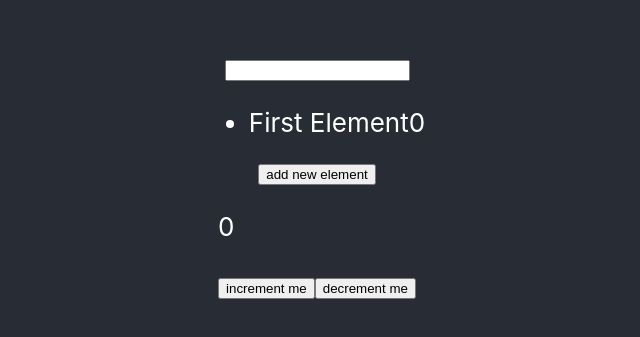
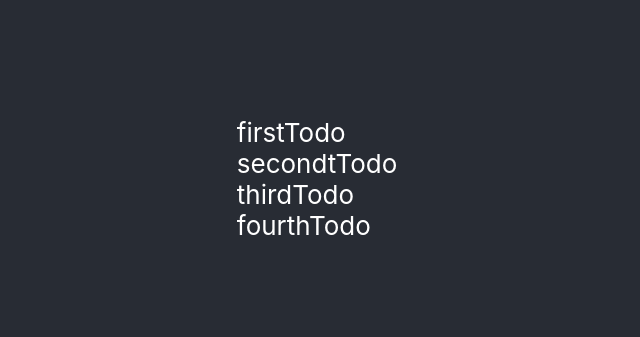
Before and after one commit to elena1964synyshyn/git, a React (Create React App) app in the folder git-app/: page / in a window 1280 px wide. Shown: the part 221-558 px from the top of the page, without its empty margins (323-963 px from the left). Built offline with nearby package versions, Linux system fonts and the light colour scheme.

Commit message:
required folder rendercomponent and todoslist and update app.js

```diff
--- a/git-app/src/App.js
+++ b/git-app/src/App.js
@@ -1,18 +1,21 @@
 import './App.css';
+import RenderComponent from './RenderComponent';
 import CounterComponent from './CounterComponent';
 import List from './List';
 function App() {
   return (
     <div className="app">
       <header className="App-header">
-        <List />
-        <CounterComponent />
+        {' '}
+        {/* <List />
+//         <CounterComponent /> */}
+        <RenderComponent />
       </header>
     </div>
   );
 }
 
-// export default App;
+export default App;
 
 // import BookList from './Components/BookList';
 // import TodoList from './Components/TodoList';
@@ -27,4 +30,4 @@ function App() {
 //   );
 // }
 
-export default App;
+// export default App;
--- a/git-app/src/List.js
+++ b/git-app/src/List.js
@@ -1,33 +1,33 @@
-import { useState } from 'react';
-const List = () => {
-  const [input, setInput] = useState('');
-  const [item, setItem] = useState(['First Element']);
-  const onClickHandler = input => {
-    // const newElement = 'new element';
+// import { useState } from 'react';
+// const List = () => {
+//   const [input, setInput] = useState('');
+//   const [item, setItem] = useState(['First Element']);
+//   const onClickHandler = input => {
+//     // const newElement = 'new element';
 
-    const updatedElement = [...item, input];
-    setItem(updatedElement);
-    setInput('');
-  };
+//     const updatedElement = [...item, input];
+//     setItem(updatedElement);
+//     setInput('');
+//   };
 
-  const onChangeHandler = e => {
-    const value = e.target.value;
-    setInput(value);
-  };
-  return (
-    <>
-      <input onChange={onChangeHandler} value={input} />
-      <ul>
-        {item.map((element, index) => (
-          <li key={`${element}${index}`}>
-            {element}
-            {index}
-          </li>
-        ))}
-      </ul>
-      <button onClick={() => onClickHandler(input)}> add new element</button>
-    </>
-  );
-};
+//   const onChangeHandler = e => {
+//     const value = e.target.value;
+//     setInput(value);
+//   };
+//   return (
+//     <>
+//       <input onChange={onChangeHandler} value={input} />
+//       <ul>
+//         {item.map((element, index) => (
+//           <li key={`${element}${index}`}>
+//             {element}
+//             {index}
+//           </li>
+//         ))}
+//       </ul>
+//       <button onClick={() => onClickHandler(input)}> add new element</button>
+//     </>
+//   );
+// };
 
-export default List;
+// export default List;
--- /dev/null
+++ b/git-app/src/RenderComponent.js
@@ -0,0 +1,38 @@
+import React from 'react';
+import ToDosList from './ToDosList';
+const RenderComponent = () => {
+  const toDos = [
+    { id: 1, todo: 'firstTodo' },
+    { id: 2, todo: 'secondtTodo' },
+    { id: 3, todo: 'thirdTodo' },
+    { id: 4, todo: 'fourthTodo' },
+  ];
+  return (
+    <div>
+      {toDos.map(todo => {
+        console.log(todo);
+        return <ToDosList key={todo.id} todo={todo.todo} />;
+      })}
+    </div>
+  );
+
+  // return <div>{[1, 2, 3, 4].map(item => item)}</div>;
+
+  // const firstRenderValue = false;
+  // const secondRenderValue = true;
+  // if (firstRenderValue) {
+  //   return <p>one</p>;
+  // }
+  // if (secondRenderValue) {
+  //   return <p>two</p>;
+  // }
+  return <p>three</p>;
+  // return (
+  //   <>
+  //     {firstRenderValue.length ? <p>I'm firstRenderValue</p> : <p>hello</p>}
+  //     {secondRenderValue && <p>I'm secondRenderValue</p>}
+  //   </>
+  // );
+};
+
+export default RenderComponent;
--- /dev/null
+++ b/git-app/src/ToDosList.js
@@ -0,0 +1,6 @@
+import React from 'react';
+const ToDosList = props => {
+  return <div>{props.todo}</div>;
+};
+
+export default ToDosList;
```
